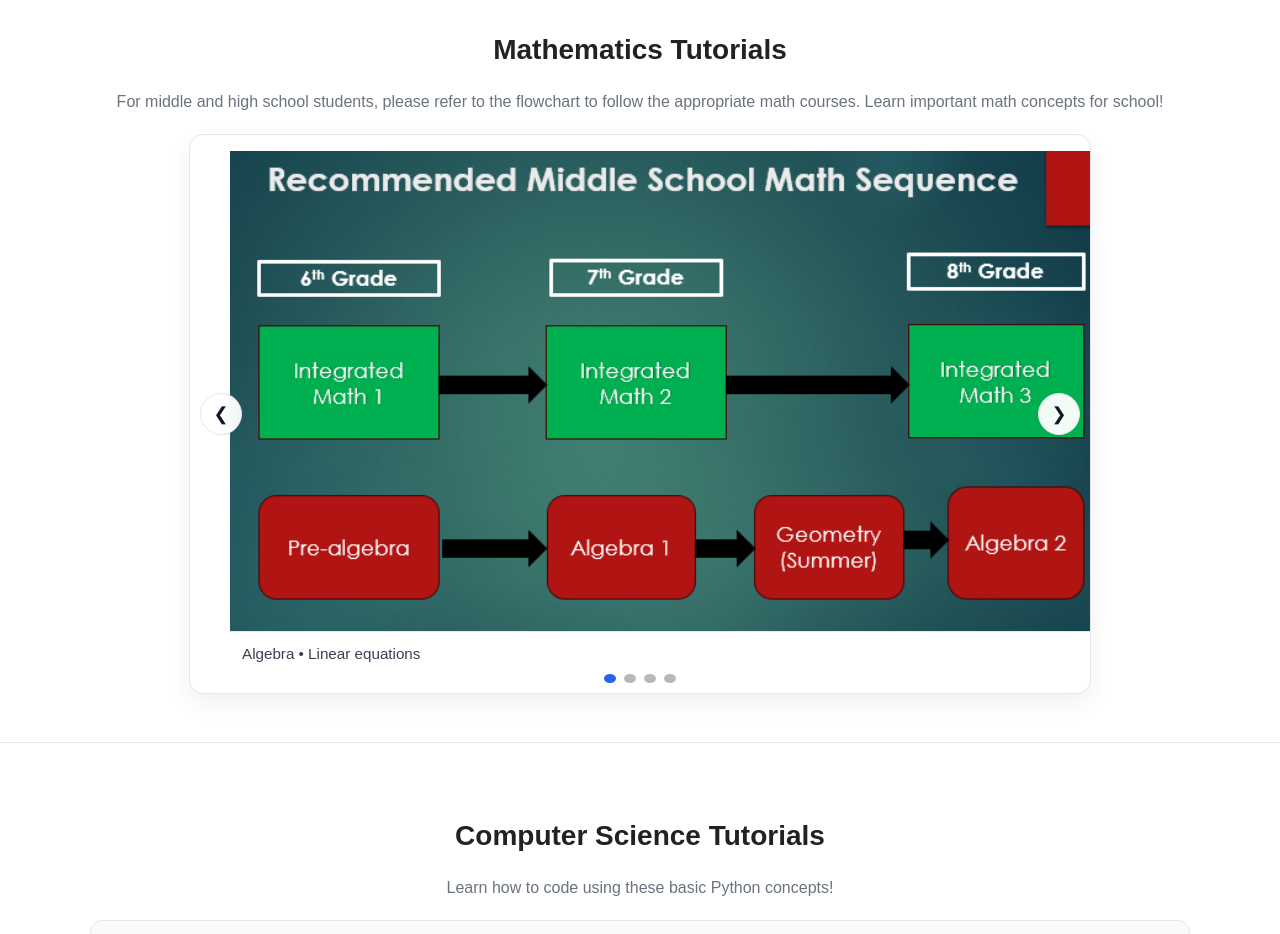
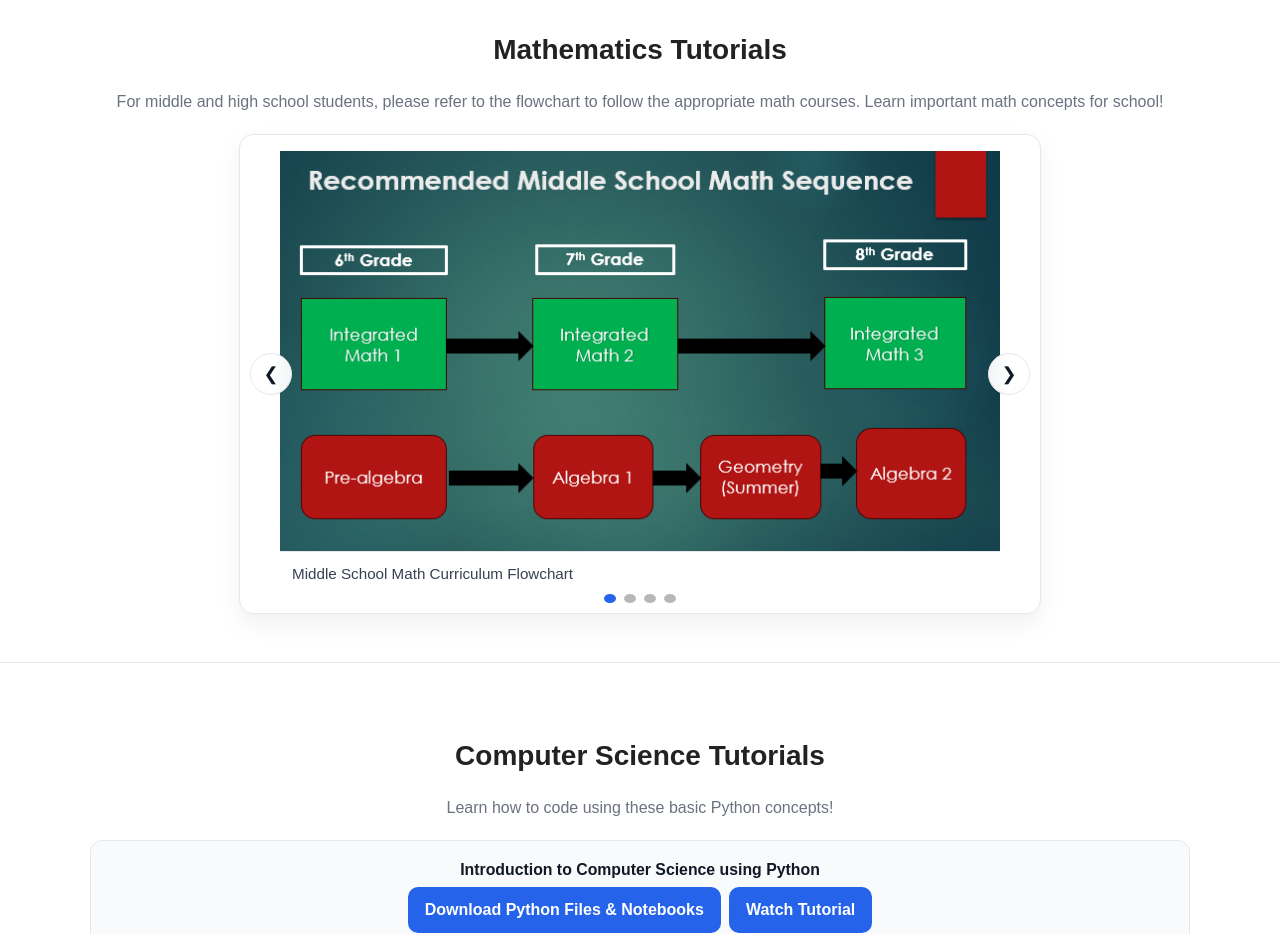
Before and after one commit to lotlouischoitslab/lotlouischo_stem_club.github.io, a plain HTML site: page index.html in a window 1280 px wide. Shown: the part 2140-3074 px from the top of the page. Drawn offline with Linux system fonts and the light colour scheme.

Commit message:
slides fixed

```diff
--- a/index.html
+++ b/index.html
@@ -130,35 +130,32 @@
 
       <!-- Carousel -->
       <div class="carousel" data-carousel id="math-carousel">
-        <button class="carousel__arrow prev" aria-label="Previous image" data-carousel-prev>❮</button>
+        <button class="carousel__arrow prev" type="button" aria-label="Previous image" data-carousel-prev>❮</button>
 
         <div class="carousel__track" data-carousel-track>
           <!-- Replace src paths with your real images -->
           <figure class="carousel__slide">
-            <img src="images/math_flow1.png" alt="Algebra concept example" loading="lazy">
-            <figcaption>Algebra • Linear equations</figcaption>
+            <img src="images/math_flow1.png" alt="Middle" loading="lazy">
+            <figcaption>Middle School Math Curriculum Flowchart</figcaption>
           </figure>
           <figure class="carousel__slide">
-            <img src="images/math_flow2.png" alt="Geometry concept example" loading="lazy">
-            <figcaption>Geometry • Triangles & angles</figcaption>
+            <img src="images/math_flow2.png" alt="High" loading="lazy">
+            <figcaption>High School Math Curriculum Flowchart</figcaption>
           </figure>
           <figure class="carousel__slide">
-            <img src="images/math_flow3.png" alt="Functions and graphs" loading="lazy">
-            <figcaption>Functions • Graph features</figcaption>
+            <img src="images/math_flow3.png" alt="Tech" loading="lazy">
+            <figcaption>Tech Courses Flowchart</figcaption>
           </figure>
           <figure class="carousel__slide">
-            <img src="images/math_flow4.png" alt="Statistics and data" loading="lazy">
-            <figcaption>Statistics • Mean & median</figcaption>
+            <img src="images/math_flow4.png" alt="Science" loading="lazy">
+            <figcaption>Science Courses</figcaption>
           </figure>
         </div>
 
-        <button class="carousel__arrow next" aria-label="Next image" data-carousel-next>❯</button>
+        <button class="carousel__arrow next" type="button" aria-label="Next image" data-carousel-next>❯</button>
 
         <div class="carousel__dots" aria-label="Slide dots" role="tablist" data-carousel-dots></div>
       </div>
-
-
-
   </section>
 
 
--- a/script.js
+++ b/script.js
@@ -21,80 +21,107 @@ if (mobileDdBtn && mobileSubmenu) {
 }
 
 
+document.querySelectorAll('[data-carousel]').forEach(makeCarousel);
 
-
-
-// ===== Simple Carousel (arrows, dots, swipe) =====
-function makeCarousel(root){
-  const track = root.querySelector('[data-carousel-track]');
-  const slides = Array.from(track.children);
-  const prevBtn = root.querySelector('[data-carousel-prev]');
-  const nextBtn = root.querySelector('[data-carousel-next]');
+function makeCarousel(root) {
+  const track    = root.querySelector('[data-carousel-track]');
+  const slides   = Array.from(track?.children || []);
+  const prevBtn  = root.querySelector('[data-carousel-prev]');
+  const nextBtn  = root.querySelector('[data-carousel-next]');
   const dotsWrap = root.querySelector('[data-carousel-dots]');
 
+  if (!track || !slides.length || !prevBtn || !nextBtn || !dotsWrap) {
+    console.warn('Carousel: missing element(s).'); return;
+  }
+
   // Build dots
+  dotsWrap.innerHTML = '';
   slides.forEach((_, i) => {
     const b = document.createElement('button');
     b.type = 'button';
     b.setAttribute('role', 'tab');
-    b.setAttribute('aria-label', `Go to slide ${i+1}`);
+    b.setAttribute('aria-label', `Go to slide ${i + 1}`);
     if (i === 0) b.setAttribute('aria-selected', 'true');
     dotsWrap.appendChild(b);
   });
   const dots = Array.from(dotsWrap.children);
 
   let index = 0;
-  let w = root.clientWidth;
 
-  function updateWidth(){ w = root.clientWidth; goTo(index, false); }
-  window.addEventListener('resize', updateWidth);
+  const apply = (animate = true, extraPct = 0) => {
+    track.style.transition = animate ? 'transform .35s ease' : 'none';
+    // base is -index * 100%, plus an optional drag offset in %
+    const basePct = -index * 100 + extraPct;
+    track.style.transform = `translate3d(${basePct}%, 0, 0)`;
+    if (extraPct === 0) {
+      dots.forEach((d, k) => d.setAttribute('aria-selected', k === index ? 'true' : 'false'));
+    }
+  };
 
-  function goTo(i, animate = true){
+  const goTo = (i, animate = true) => {
     index = (i + slides.length) % slides.length;
-    track.style.transition = animate ? 'transform .35s ease' : 'none';
-    track.style.transform = `translateX(${-index * w}px)`;
-    dots.forEach((d, k) => d.setAttribute('aria-selected', k === index ? 'true' : 'false'));
-  }
+    apply(animate, 0);
+  };
 
-  prevBtn.addEventListener('click', () => goTo(index - 1));
-  nextBtn.addEventListener('click', () => goTo(index + 1));
-  dots.forEach((d, i) => d.addEventListener('click', () => goTo(i)));
+  // Prevent form submit side-effects
+  prevBtn.type = prevBtn.type || 'button';
+  nextBtn.type = nextBtn.type || 'button';
 
-  // Keyboard support
+  // Arrow clicks
+  prevBtn.addEventListener('click', (e) => { e.preventDefault(); goTo(index - 1, true); });
+  nextBtn.addEventListener('click', (e) => { e.preventDefault(); goTo(index + 1, true); });
+
+  // Dot clicks
+  dots.forEach((d, i) => d.addEventListener('click', () => goTo(i, true)));
+
+  // Keyboard
+  if (!root.hasAttribute('tabindex')) root.setAttribute('tabindex', '0');
   root.addEventListener('keydown', (e) => {
-    if (e.key === 'ArrowLeft') goTo(index - 1);
-    if (e.key === 'ArrowRight') goTo(index + 1);
+    if (e.key === 'ArrowLeft')  { e.preventDefault(); goTo(index - 1, true); }
+    if (e.key === 'ArrowRight') { e.preventDefault(); goTo(index + 1, true); }
   });
 
-  // Touch swipe
-  let startX = 0, dx = 0, isDown = false, isMoving = false;
+  // Swipe/drag on track only; ignore controls
+  let startX = 0, dx = 0, isDown = false;
+  const isOnControl = (el) =>
+    !!el.closest('[data-carousel-prev], [data-carousel-next], [data-carousel-dots]');
 
-  root.addEventListener('pointerdown', (e) => {
-    isDown = true; isMoving = true; startX = e.clientX; dx = 0;
+  track.addEventListener('pointerdown', (e) => {
+    if (isOnControl(e.target)) return;
+    isDown = true; startX = e.clientX; dx = 0;
     track.style.transition = 'none';
-    root.setPointerCapture(e.pointerId);
+    track.setPointerCapture?.(e.pointerId);
   });
-  root.addEventListener('pointermove', (e) => {
+
+  track.addEventListener('pointermove', (e) => {
     if (!isDown) return;
     dx = e.clientX - startX;
-    track.style.transform = `translateX(${ -index * w + dx }px)`;
+    // convert pixel drag to percent of the carousel viewport width
+    const rootWidth = root.clientWidth || 1;
+    const dragPct = (dx / rootWidth) * 100;
+    apply(false, dragPct);
   });
-  root.addEventListener('pointerup', (e) => {
+
+  const endPointer = (e) => {
     if (!isDown) return;
     isDown = false;
-    // snap threshold: 20% of width
-    const threshold = w * 0.2;
-    if (dx > threshold) goTo(index - 1);
-    else if (dx < -threshold) goTo(index + 1);
-    else goTo(index);
-    isMoving = false;
-    root.releasePointerCapture?.(e.pointerId);
-  });
-  root.addEventListener('pointercancel', () => { if (isMoving) goTo(index); isDown = false; });
+    const rootWidth = root.clientWidth || 1;
+    const dragPct = (dx / rootWidth) * 100;
+    const thresholdPct = 20; // 20% swipe to change slide
+    if (dragPct >  thresholdPct) goTo(index - 1, true);
+    else if (dragPct < -thresholdPct) goTo(index + 1, true);
+    else goTo(index, true);
+    track.releasePointerCapture?.(e.pointerId);
+  };
+  track.addEventListener('pointerup', endPointer);
+  track.addEventListener('pointercancel', endPointer);
 
-  // Init
-  updateWidth();
+  // Init + resize
+  const init = () => apply(false, 0);
+  if (document.readyState === 'loading') {
+    document.addEventListener('DOMContentLoaded', init, { once: true });
+  } else {
+    init();
+  }
+  window.addEventListener('resize', () => requestAnimationFrame(() => apply(false, 0)));
 }
-
-// Initialize all carousels on the page
-document.querySelectorAll('[data-carousel]').forEach(makeCarousel);
--- a/style.css
+++ b/style.css
@@ -433,7 +433,7 @@ footer {
 /* ===== Image Carousel ===== */
 .carousel{
   position: relative;
-  max-width: 900px;
+  max-width: 800px;
   margin: 1.25rem auto 0;
   border: 1px solid #e5e7eb;
   border-radius: 14px;
@@ -444,13 +444,12 @@ footer {
 
 .carousel__track{
   display: flex;
-  align-items: stretch;
-  transition: transform .35s ease;
-  will-change: transform;
+  gap: 0;
+  padding: 0;
 }
 
 .carousel__slide{
-  min-width: 100%;
+  flex: 0 0 90%;   /* EXACTLY one panel wide */
   display: grid;
   grid-template-rows: 1fr auto;
   background: #f9fafb;
@@ -458,10 +457,11 @@ footer {
 
 .carousel__slide img{
   width: 100%;
-  height: clamp(220px, 45vw, 480px);
-  object-fit: cover;       /* use 'contain' if you prefer letterboxing */
-  display: block;
+  height: clamp(200px, 45vw, 400px);
+  object-fit: cover;
+  object-position: 40% center;   /* <-- shift to the left side */
 }
+
 
 .carousel__slide figcaption{
   padding: 10px 12px;
```
Also changed, not shown: images/math_flow4.png.
